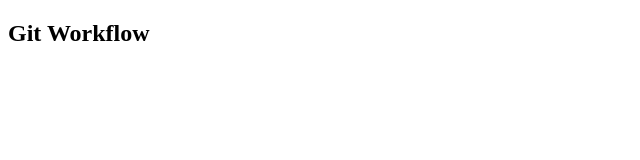
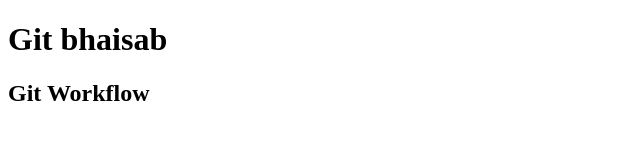
Before and after one commit to sidiishan/Github-workflow, a plain HTML site: page index.html in a window 1280 px wide. Shown: the whole page, without its empty margins (0-640 px from the left). Drawn offline with Linux system fonts and the light colour scheme.

Commit message:
Changes done;)

```diff
--- /dev/null
+++ b/app.js
@@ -0,0 +1 @@
+console.log("Hello, World!");
--- a/index.html
+++ b/index.html
@@ -6,6 +6,7 @@
     <title>Git & GitHub</title>
 </head>
 <body>
+    <h1>Git bhaisab</h1>
     <h2>Git Workflow</h2>
 </body>
 </html>
```
